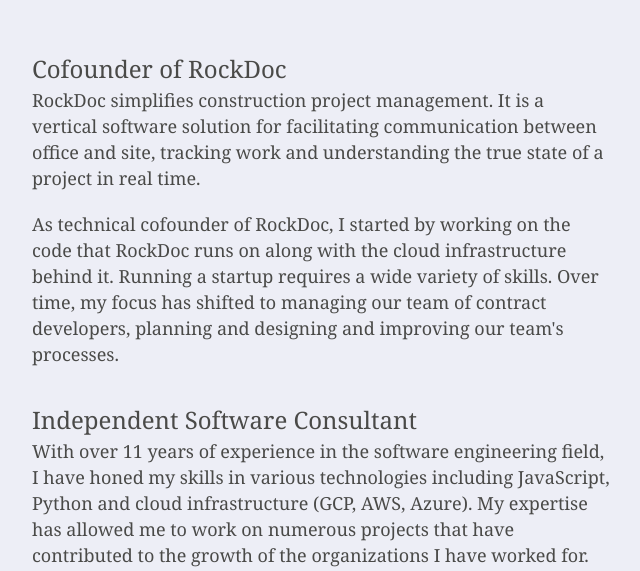
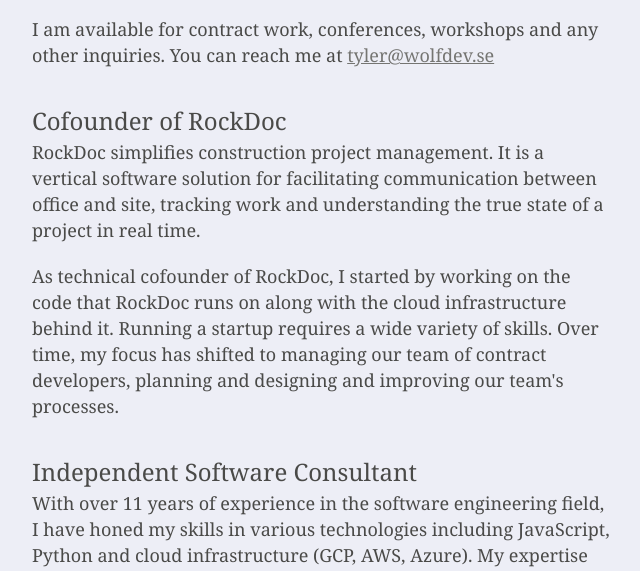
Before and after one commit to thetylerwolf/wolfdev-web, a plain HTML site: page index.html in a window 1280 px wide. Shown: the part 229-800 px from the top of the page, without its empty margins (318-958 px from the left). Drawn offline with Linux system fonts and the light colour scheme.

Commit message:
added contact

```diff
--- a/index.html
+++ b/index.html
@@ -21,6 +21,11 @@
           <a href="#teaching">teacher</a> among other things.
         </p>
       </div>
+      <p>
+        I am available for contract work, conferences, workshops and any other
+        inquiries. You can reach me at
+        <a href="mailto:tyler@wolfdev.se">tyler@wolfdev.se</a>
+      </p>
     </header>
     <article>
       <h2 id="rockdoc">Cofounder of RockDoc</h2>
```
